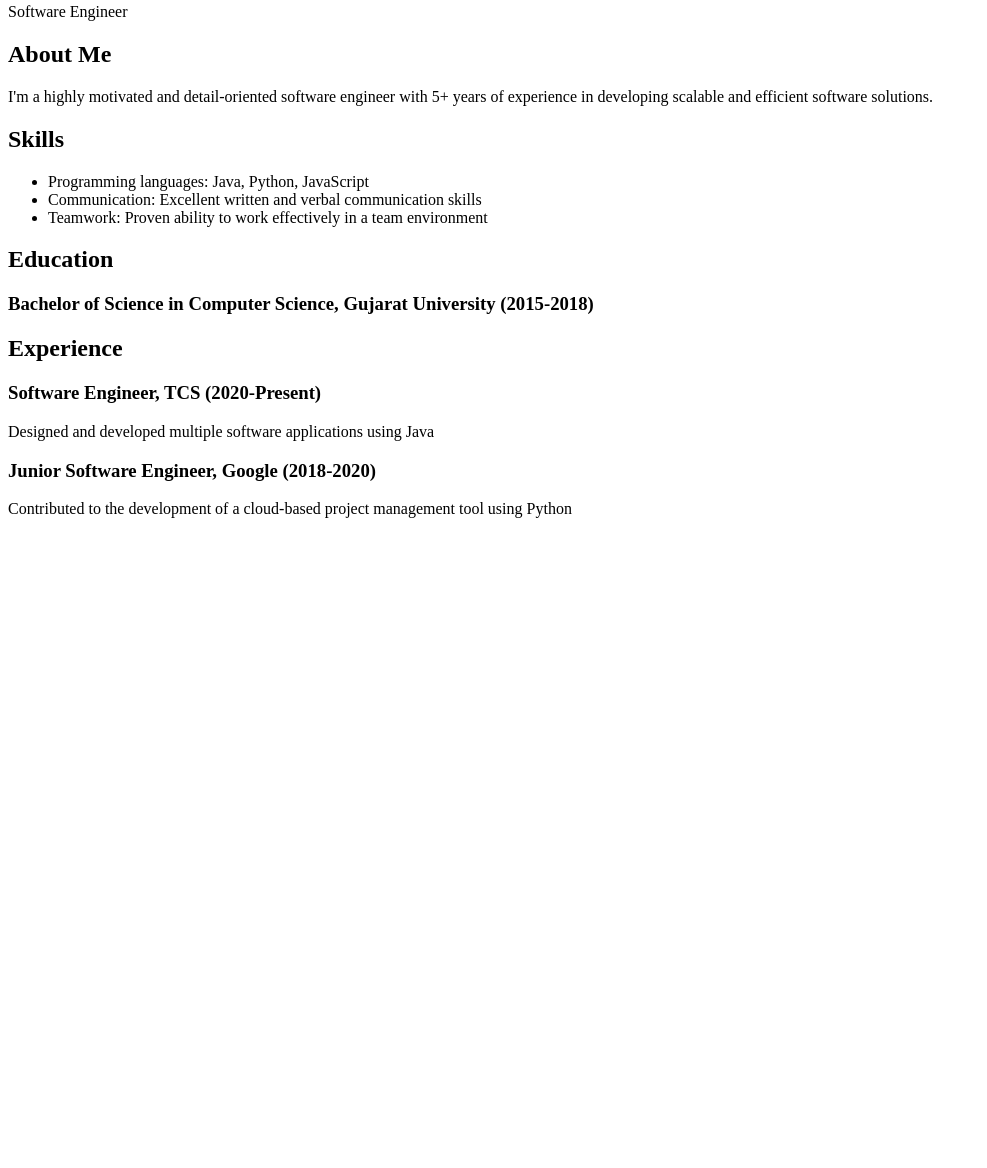
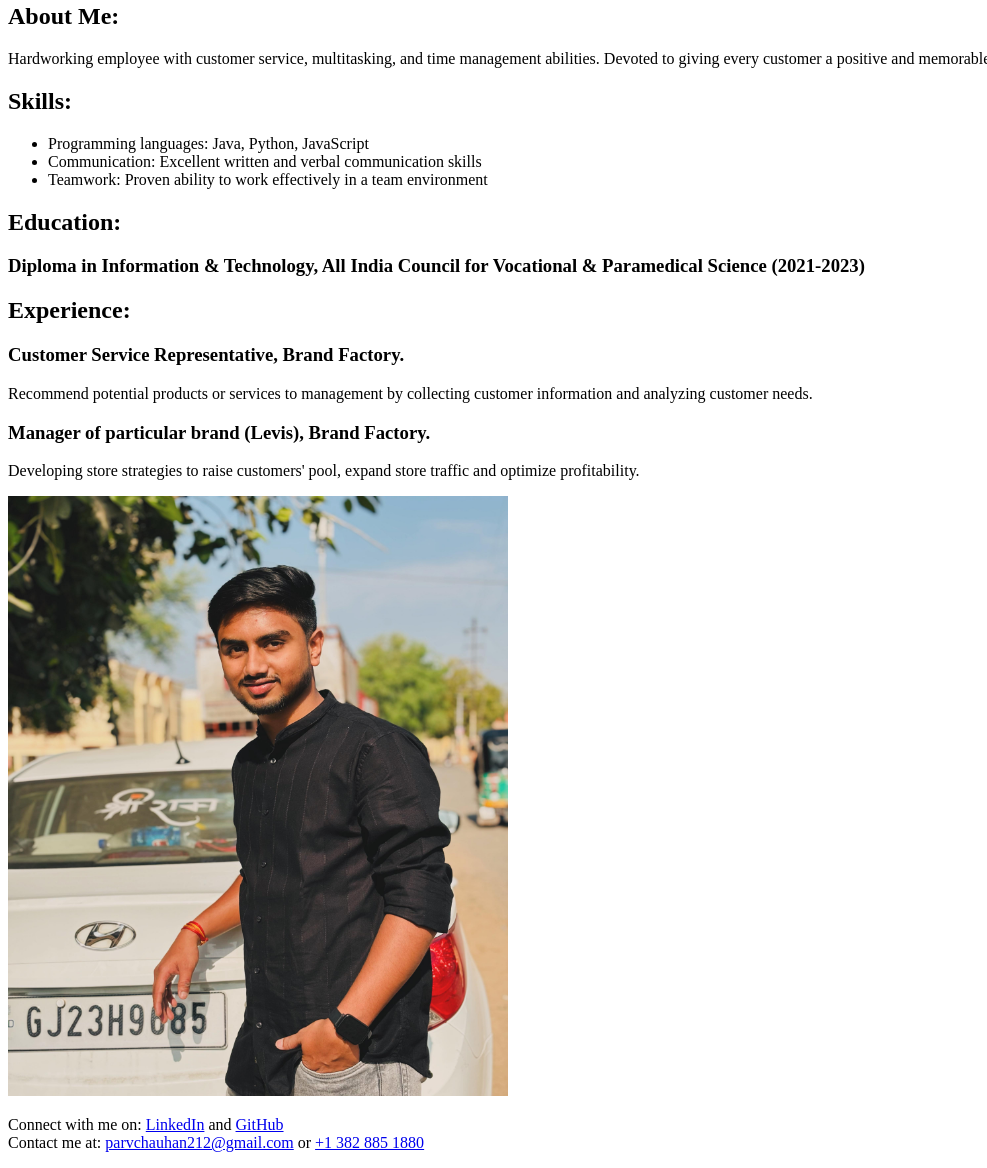
Before and after one commit to parvkiritbhaipatel/module1, a plain HTML site: page index.html in a window 1280 px wide. Shown: the part 77-1245 px from the top of the page, without its empty margins (0-987 px from the left). Before the commit the page ends 800 px from the top, so only its background shows below. Drawn offline with Linux system fonts and the light colour scheme.

Commit message:
Added profile image, Integated contact links

```diff
--- a/index.html
+++ b/index.html
@@ -8,16 +8,15 @@
 <body>
   <header>
     <h1>Parv Patel</h1>
-    <p>Software Engineer</p>
     <!-- introductory area -->
   </header>
   <section id="About">
-    <h2>About Me</h2>
-    <p>I'm a highly motivated and detail-oriented software engineer with 5+ years of experience in developing scalable and efficient software solutions.</p>
+    <h2>About Me:</h2>
+    <p>Hardworking employee with customer service, multitasking, and time management abilities. Devoted to giving every customer a positive and memorable experience.</p>
     <!-- about me section -->
   </section>
   <section id="Skills">
-    <h2>Skills</h2>
+    <h2>Skills:</h2>
     <ul>
       <li>Programming languages: Java, Python, JavaScript</li>
       <li>Communication: Excellent written and verbal communication skills</li>
@@ -26,17 +25,30 @@
     <!-- skills section -->
   </section>
   <section id="education">
-    <h2>Education</h2>
-    <h3>Bachelor of Science in Computer Science, Gujarat University (2015-2018)</h3>
+    <h2>Education:</h2>
+    <h3>Diploma in Information & Technology, All India Council for Vocational & Paramedical Science (2021-2023)</h3>
     <!-- Education Section -->
   </section>
   <section id="Experience">
-    <h2>Experience</h2>
-    <h3>Software Engineer, TCS (2020-Present)</h3>
-    <P>Designed and developed multiple software applications using Java</P>
-    <h3>Junior Software Engineer, Google (2018-2020) </h3>
-    <P>Contributed to the development of a cloud-based project management tool using Python</P>
+    <h2>Experience:</h2>
+    <h3>Customer Service Representative, Brand Factory.</h3>
+    <P>Recommend potential products or services to management by collecting customer information and analyzing customer needs.</P>
+    <h3>Manager of particular brand (Levis), Brand Factory. </h3>
+    <P>Developing store strategies to raise customers' pool, expand store traffic and optimize profitability.</P>
     <!-- experience section -->
+  </section>
+  <section id="profile">
+    <!-- Add a profile picture with an alt attribute and custom size -->
+    <img src="Profilepicture.jpg" alt="Parv Patel, Professional Profile Picture" width="500" height="600">
+
+    <!-- Add links of my professional profiles and contact information -->
+    <p>
+      Connect with me on:
+      <a href="https://www.linkedin.com/in/parv-patel-19002a20b">LinkedIn</a> and
+      <a href="https://github.com/parvkiritbhaipatel">GitHub</a>
+      <br>
+      Contact me at: <a href="mailto:parvchauhan212@gmail.com">parvchauhan212@gmail.com</a> or <a href="tel:+1 382 885 1880">+1 382 885 1880</a>
+    </p>
   </section>
   <footer>
     <!-- contact information or copyrights -->
```
Also changed, not shown: Profilepicture.jpg (added).
